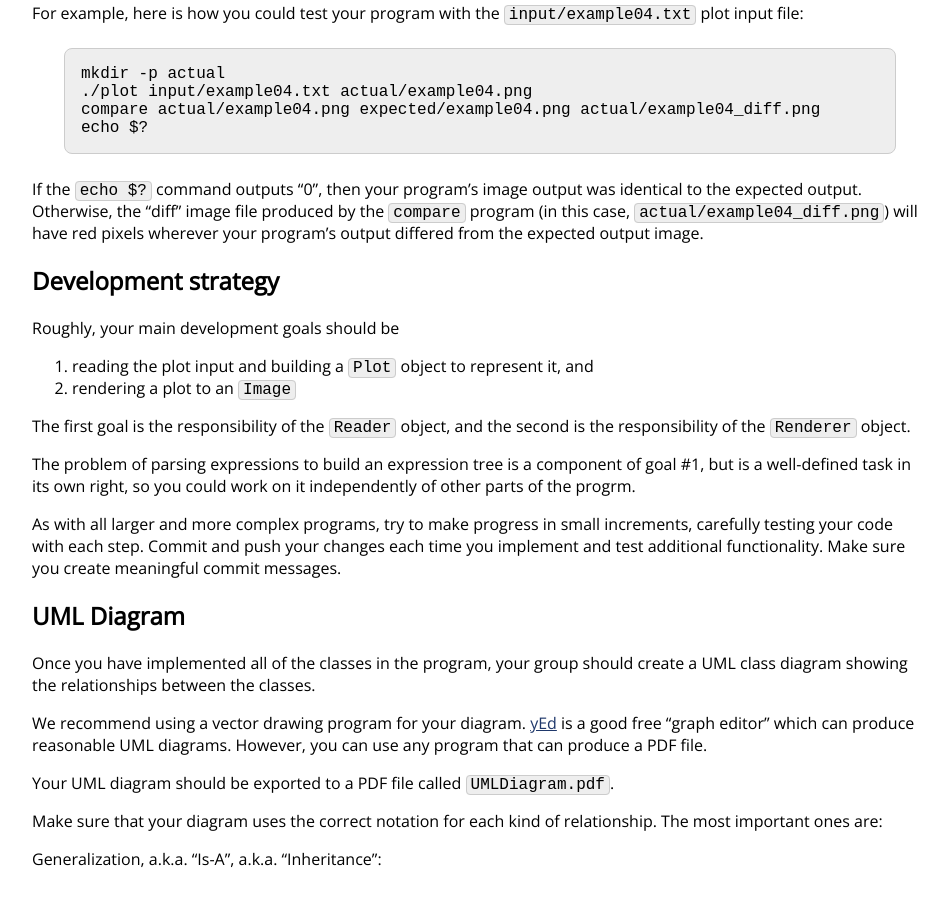
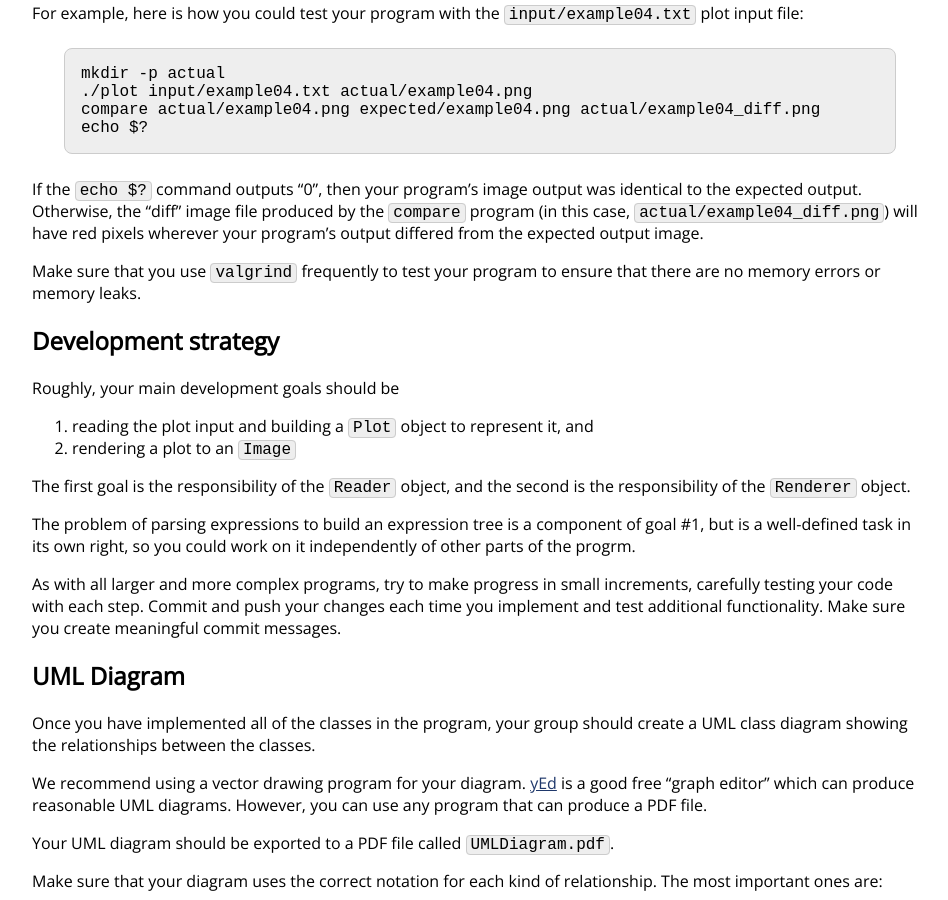
Before and after one commit to jhu-ip/cs220-summer22, a Jekyll site: the page built from assign/final.md, in a window 1280 px wide and 900 px high, scrolled down 10054 px. Shown: the whole window, without its empty margins (160-1108 px from the left). Built offline with Jekyll 4.4.1, drawn with Linux system fonts in a browser that asks for light colours; some web fonts are replaced; formulas are drawn with MathJax 3.

Commit message:
mention using valgrind

```diff
--- a/assign/final.md
+++ b/assign/final.md
@@ -526,6 +526,9 @@ by the `compare` program (in this case, `actual/example04_diff.png`)
 will have red pixels wherever your program's output differed from
 the expected output image.
 
+Make sure that you use `valgrind` frequently to test your program to ensure that there
+are no memory errors or memory leaks.
+
 ## Development strategy
 
 Roughly, your main development goals should be
```
